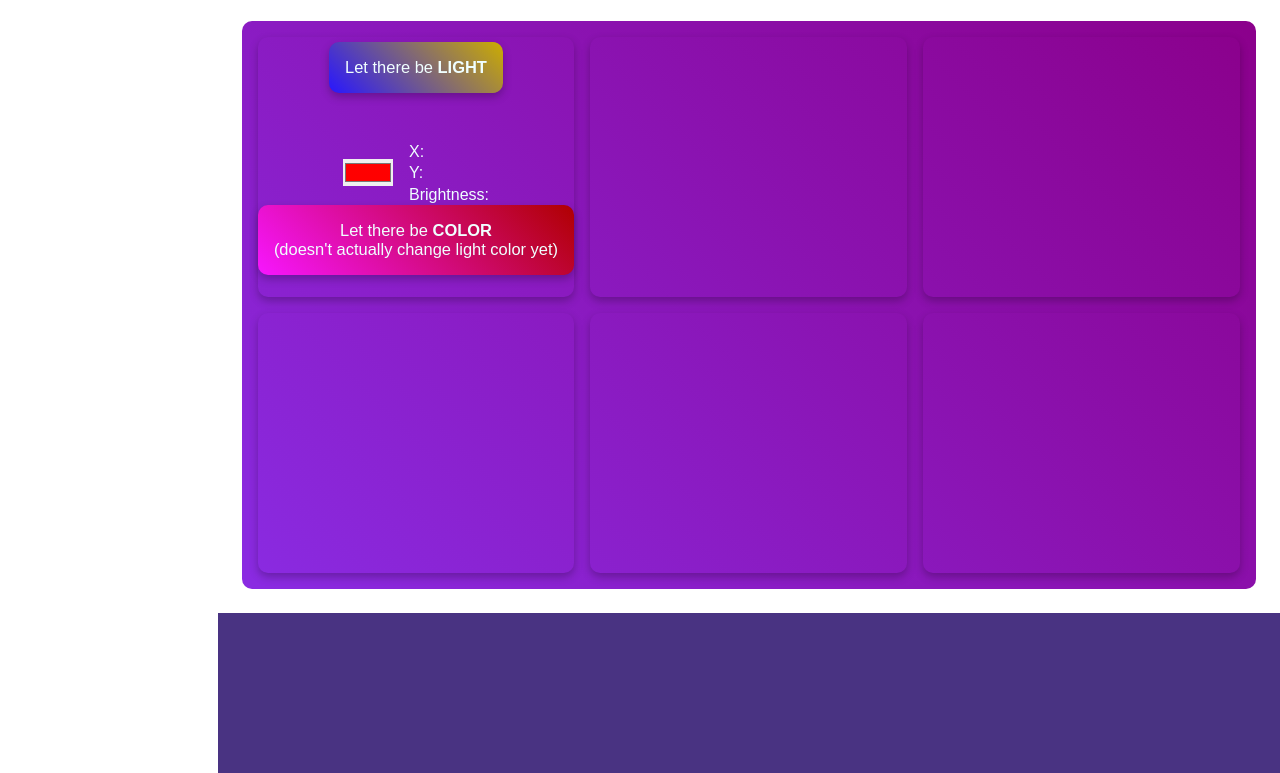
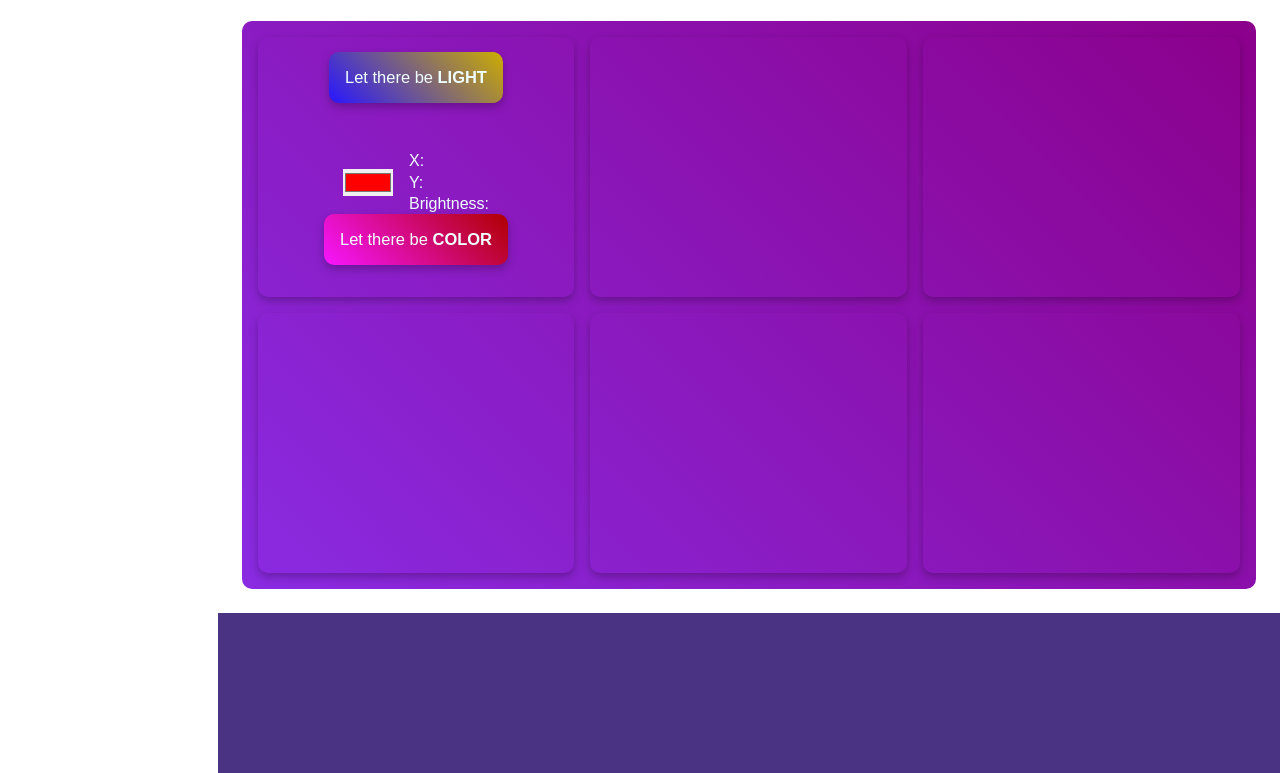
Before and after one commit to Czenec/czenec.github.io, a plain HTML site: page index.html in a window 1280 px wide. Shown: the part 1031-1804 px from the top of the page. Drawn offline with Linux system fonts and the light colour scheme.

Commit message:
Color button now works
Color button now works

```diff
--- a/index.html
+++ b/index.html
@@ -118,8 +118,7 @@
                                         </div>
                                     </div>
                                     <div class="whoAmI-content-div-apiColor-button">
-                                        <button id="apiColorButton">Let there be <b>COLOR</b></br>
-                                        (doesn't actually change light color yet)</button>
+                                        <button id="apiColorButton">Let there be <b>COLOR</b></button>
                                         <p id="message"></p>
                                     </div>
                                 </div>
```
